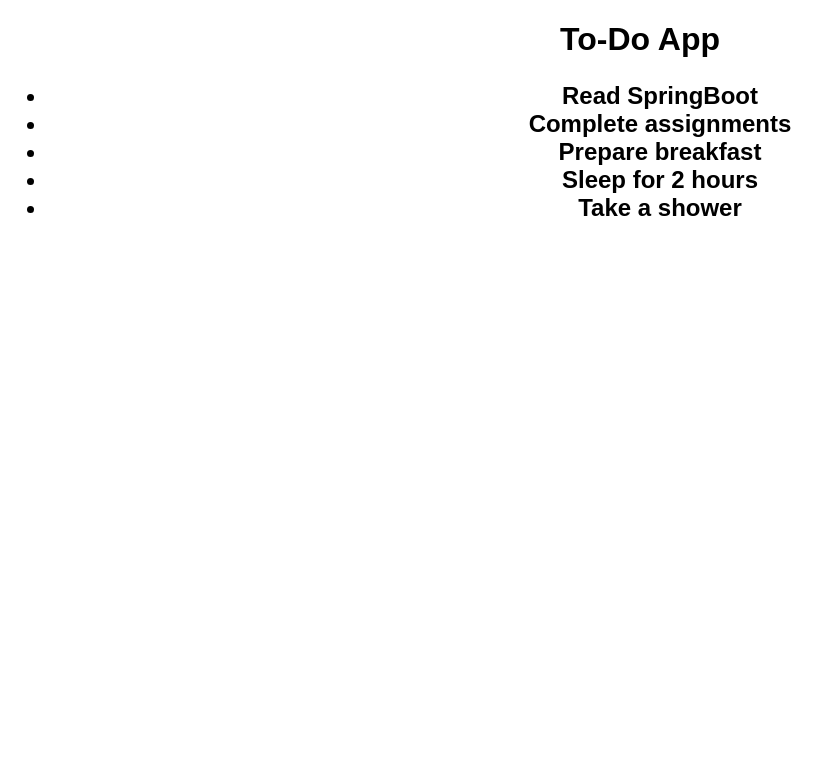
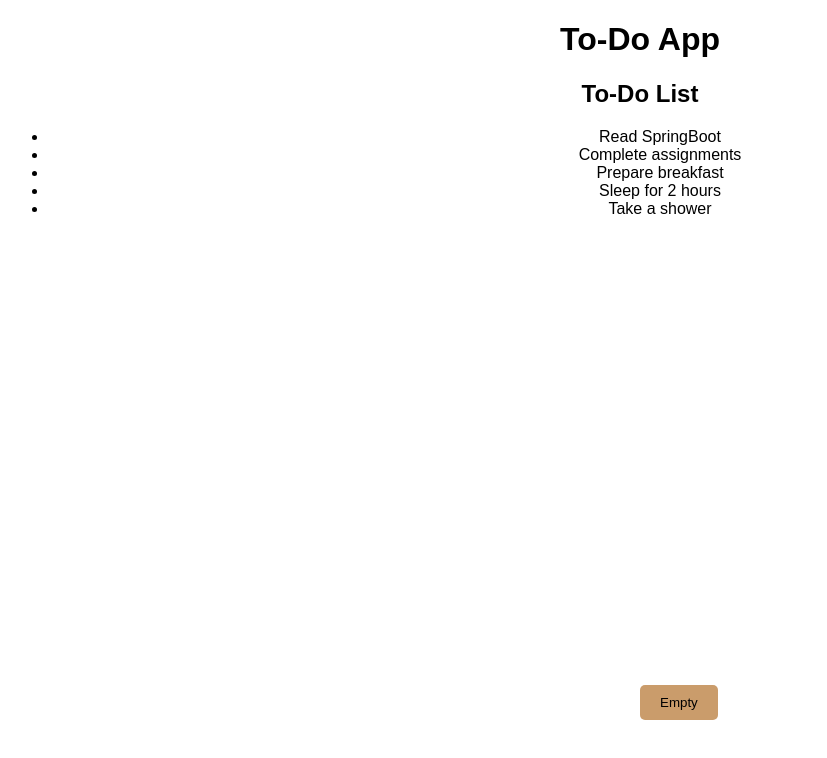
Before and after one commit to Yuthika9/ToDo, a React (Create React App) app: page / in a window 1280 px wide. Shown: the top 758 px of the page, without its empty margins (0-827 px from the left). Built offline with nearby package versions, Linux system fonts and the light colour scheme.

Commit message:
forth commit

```diff
--- a/src/Components/ToDoList.js
+++ b/src/Components/ToDoList.js
@@ -1,31 +1,36 @@
 import React from 'react';
+import { useState } from 'react';
 
 function ToDoList(){
-    const tasks = [
+    const [tasks,setTasks] = useState([
         "Read SpringBoot",
         "Complete assignments",
         "Prepare breakfast",
         "Sleep for 2 hours",
         "Take a shower"
-      ];
+      ]);
+
+     const handleEmptyButtonClick = () => {
+        setTasks([]); // Clear the list of tasks
+      };
+
+      return (
+        <div className="todo-list">
+          <h2>To-Do List</h2>
+           { tasks.length === 0 ?
+           <p>Nothing to do buddy. Sleep!</p>:
+            (<ul>
+              {tasks.map((task, index) => (
+                <li key={index} >{task}</li>
+              ))}
+            </ul>)}
+
+            <button className = "empty-button" onClick={handleEmptyButtonClick}>Empty</button>
+        </div>
+      );
 
 
-    return(
-        <div className = "todo-list">
-            <h2>
-                <ul>
-                    {tasks.map((task,index) => (
-                        <ToDoItem key={index} task={task}/>
-                    ))}
-
-                </ul>
-            </h2>
-        </div>
-    );
 }
 
-function ToDoItem({ task }) {
-    return <li>{task}</li>;
-  }
 
 export default ToDoList;
--- a/src/styles.css
+++ b/src/styles.css
@@ -1,12 +1,35 @@
 .Application {
   font-family: sans-serif;
   text-align: center;
+  position: relative;
 }
 
 .Header{
   text-align: center;
+  position: relative;
 }
 
 .todo-list{
   text-align: center;
+  position: relative;
+  min-height: 100vh;
+  padding: 0;
+  margin: 0;
 }
+
+.todo-list p{
+  text-align: center;
+  font-style: italic;
+}
+
+.empty-button{
+
+  position: absolute;
+  bottom: 20%;
+  left: 50%;
+  padding: 4px;
+  background-color: rgb(202, 156, 107);
+  padding: 10px 20px;
+  border: none;
+  border-radius: 5px;
+}
```
